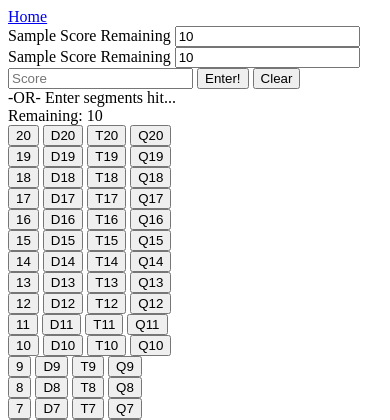
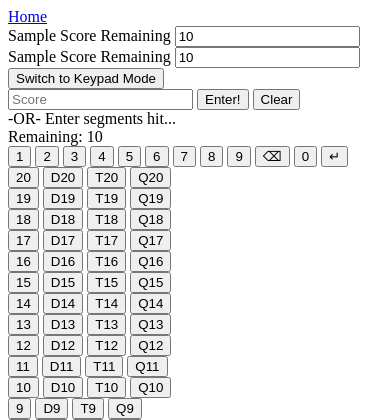
Before and after one commit to billythekid/quadscorer, a Laravel app: template resources/views/game.blade.php in a window 390 px wide. Shown: the top 420 px of the page. Run offline with Laravel 12, Linux system fonts and the light colour scheme; the template is opened without the code that fills it: most values are stand-ins (such as "Sample title", 1, 10 or a date in 2020).

Commit message:
Add in-screen numeric keypad with mobile keyboard prevention
Co-authored-by: billythekid <330170+billythekid@users.noreply.github.com>

```diff
--- a/resources/views/game.blade.php
+++ b/resources/views/game.blade.php
@@ -21,6 +21,14 @@
             </div>
         </div>
 
+        <!-- Input Mode Toggle -->
+        <div class="mb-2 text-center">
+            <button id="input-mode-toggle"
+                    class="px-4 py-2 text-sm font-medium text-white bg-gray-600 hover:bg-gray-700 rounded-lg focus:ring-4 focus:outline-none focus:ring-gray-300">
+                <span id="toggle-text">Switch to Keypad Mode</span>
+            </button>
+        </div>
+
         <div class="grid grid-cols-1 lg:grid-cols-2 space-x-2 mb-2">
             <div class="relative mb-2">
                 <input type="number" inputmode="decimal" id="scored"
@@ -42,6 +50,22 @@
                 <div id=to-go class="format text-xl text-gray-900 bg-white/50 rounded-lg text-center">
                     Remaining: {{ $game['starting_score'] }}</div>
             </div>
+        </div>
+
+        <!-- Numeric Keypad (Hidden by default) -->
+        <div id="numeric-keypad" class="hidden gap-2 mb-4 max-w-xs mx-auto" style="grid-template-columns: repeat(3, minmax(0, 1fr));">
+            <button class="keypad-btn bg-gray-200 hover:bg-gray-300 text-gray-900 font-bold py-4 px-6 rounded-lg text-xl" data-value="1">1</button>
+            <button class="keypad-btn bg-gray-200 hover:bg-gray-300 text-gray-900 font-bold py-4 px-6 rounded-lg text-xl" data-value="2">2</button>
+            <button class="keypad-btn bg-gray-200 hover:bg-gray-300 text-gray-900 font-bold py-4 px-6 rounded-lg text-xl" data-value="3">3</button>
+            <button class="keypad-btn bg-gray-200 hover:bg-gray-300 text-gray-900 font-bold py-4 px-6 rounded-lg text-xl" data-value="4">4</button>
+            <button class="keypad-btn bg-gray-200 hover:bg-gray-300 text-gray-900 font-bold py-4 px-6 rounded-lg text-xl" data-value="5">5</button>
+            <button class="keypad-btn bg-gray-200 hover:bg-gray-300 text-gray-900 font-bold py-4 px-6 rounded-lg text-xl" data-value="6">6</button>
+            <button class="keypad-btn bg-gray-200 hover:bg-gray-300 text-gray-900 font-bold py-4 px-6 rounded-lg text-xl" data-value="7">7</button>
+            <button class="keypad-btn bg-gray-200 hover:bg-gray-300 text-gray-900 font-bold py-4 px-6 rounded-lg text-xl" data-value="8">8</button>
+            <button class="keypad-btn bg-gray-200 hover:bg-gray-300 text-gray-900 font-bold py-4 px-6 rounded-lg text-xl" data-value="9">9</button>
+            <button id="keypad-backspace" class="bg-yellow-500 hover:bg-yellow-600 text-white font-bold py-4 px-6 rounded-lg text-lg">⌫</button>
+            <button class="keypad-btn bg-gray-200 hover:bg-gray-300 text-gray-900 font-bold py-4 px-6 rounded-lg text-xl" data-value="0">0</button>
+            <button id="keypad-enter" class="bg-blue-600 hover:bg-blue-700 text-white font-bold py-4 px-6 rounded-lg text-lg">↵</button>
         </div>
 
         <div class="grid @if($game['quadro']) grid-cols-1 lg:grid-cols-2 @else grid-cols-2 @endif">
@@ -145,10 +169,72 @@
         const dartButtons = document.querySelectorAll('button[value]');
         const clearScore = document.getElementById('clear-score');
 
+        // Keypad elements
+        const inputModeToggle = document.getElementById('input-mode-toggle');
+        const toggleText = document.getElementById('toggle-text');
+        const numericKeypad = document.getElementById('numeric-keypad');
+        const keypadButtons = document.querySelectorAll('.keypad-btn');
+        const keypadBackspace = document.getElementById('keypad-backspace');
+        const keypadEnter = document.getElementById('keypad-enter');
+
+        let isKeypadMode = false;
+
         clearScore.addEventListener('click', () => {
             scoreInput.value = '';
             dartsHit.innerHTML = '-OR- Enter segments hit...';
             scoreRemaining.innerHTML = `Remaining: ${currentPlayer === 'player1' ? player1Score.value : player2Score.value}`;
+        });
+
+        // Input mode toggle functionality
+        inputModeToggle.addEventListener('click', () => {
+            isKeypadMode = !isKeypadMode;
+
+            if (isKeypadMode) {
+                // Switch to keypad mode
+                scoreInput.setAttribute('readonly', 'true');
+                scoreInput.setAttribute('inputmode', 'none');
+                scoreInput.style.caretColor = 'transparent'; // Hide cursor
+                numericKeypad.style.display = 'grid';
+                numericKeypad.classList.remove('hidden');
+                toggleText.textContent = 'Switch to Manual Input';
+                inputModeToggle.classList.remove('bg-gray-600', 'hover:bg-gray-700');
+                inputModeToggle.classList.add('bg-green-600', 'hover:bg-green-700');
+            } else {
+                // Switch to manual input mode
+                scoreInput.removeAttribute('readonly');
+                scoreInput.setAttribute('inputmode', 'decimal');
+                scoreInput.style.caretColor = 'auto'; // Show cursor
+                numericKeypad.style.display = 'none';
+                numericKeypad.classList.add('hidden');
+                toggleText.textContent = 'Switch to Keypad Mode';
+                inputModeToggle.classList.remove('bg-green-600', 'hover:bg-green-700');
+                inputModeToggle.classList.add('bg-gray-600', 'hover:bg-gray-700');
+            }
+        });
+
+        // Prevent focus on score input when in keypad mode
+        scoreInput.addEventListener('focus', (e) => {
+            if (isKeypadMode) {
+                e.preventDefault();
+                scoreInput.blur();
+            }
+        });
+
+        // Keypad button functionality
+        keypadButtons.forEach(button => {
+            button.addEventListener('click', () => {
+                const value = button.getAttribute('data-value');
+                scoreInput.value = scoreInput.value + value;
+            });
+        });
+
+        keypadBackspace.addEventListener('click', () => {
+            scoreInput.value = scoreInput.value.slice(0, -1);
+        });
+
+        keypadEnter.addEventListener('click', () => {
+            // Trigger the same logic as the main submit button
+            scoreSubmit.click();
         });
 
         scoreSubmit.addEventListener('click', () => {
```
